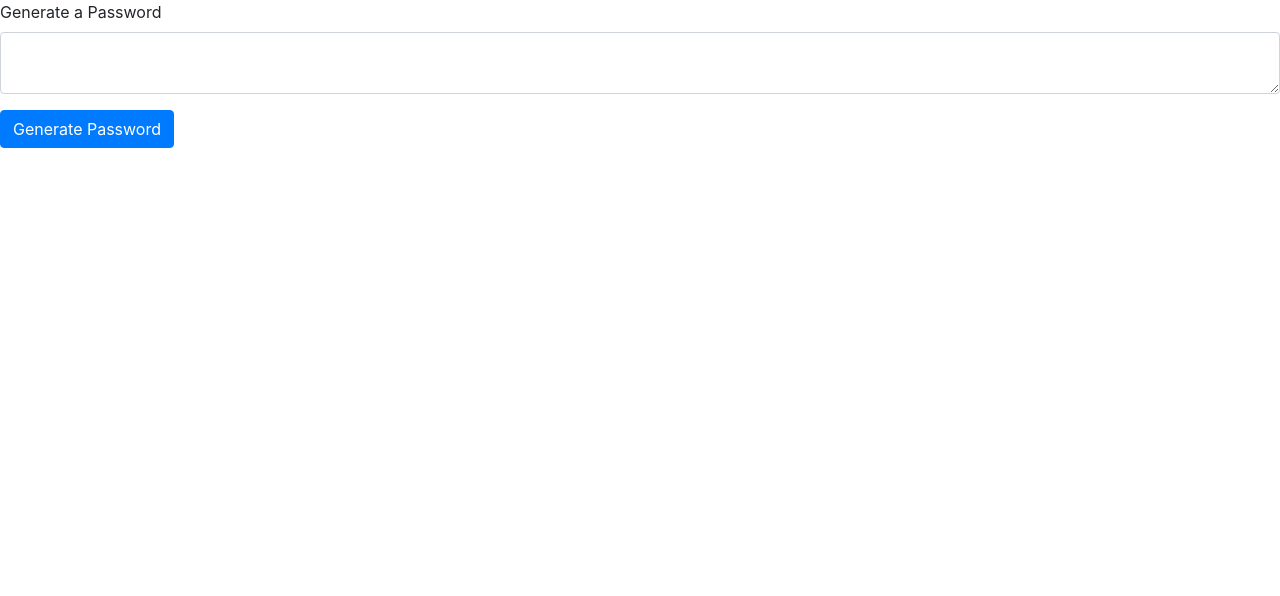
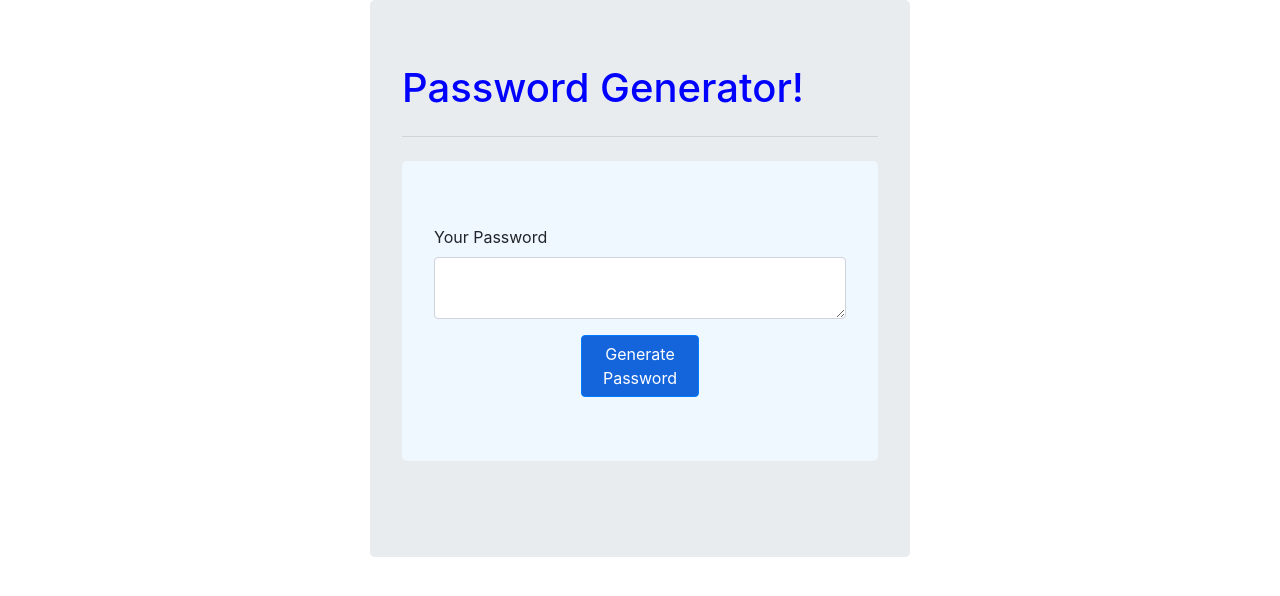
Before and after one commit to KimberliTompkins/Password-Generator, a plain HTML site: page index.html in a window 1280 px wide. Drawn offline with nearby package versions, Linux system fonts and the light colour scheme.

Commit message:
added java script and bootstrap elements

```diff
--- a/index.html
+++ b/index.html
@@ -42,14 +42,13 @@
             var specialCharacters = "!\"#$%&'()*+,-./:;<=>?@[\]^_`{|}~";
             var randomString = "";
             var password = "";
-            console.log(specialCharacters);
+            //hide the error message
+            document.getElementById("errorMessage").style.display = "none";
             //prompt for the length of the password
             var passLength = prompt("How long should your password be? ( must be between 8 and 128 characters");
             //verify that the password length is between 8 and 128 characters
             if (passLength < 8 || passLength > 128) {
-                alert("Password is either too short or too long")
-                document.getElementById('passBox').value = 'Password is either too short or too long'
-
+                document.getElementById("errorMessage").style.display = "block";
             }
             else {
                 //prompt for character type. lower case / upper case / special characters
@@ -72,22 +71,47 @@
             for (var i = 1; i <= passLength; i++) {
                 var num = Math.floor(Math.random() * randomString.length) ;
                 password = password + randomString.charAt(num);
-                document.getElementById('passBox').value = password;
+                document.getElementById("passBox").value = password;
             }
 
 
       }
     </script>
+    <div class="container">
+        <div class="row">
+            <div class="col-md-3"></div>
+            <div class="col-md-6">
+                <div class="jumbotron">
+                    <h1 class="display-6" style="margin: 0 auto; color:blue">Password Generator!</h1>
+                    <hr class="my-4">
+                    <div class="row">
+                        <div class="col-md-12 mt-30">
+                            <p class="text-center" style="color: red;display: none;" id="errorMessage">Password length must be between 8 and 128 characters</p>
+                        </div>
+                    </div>
+                    <div class="jumbotron" style="background-color: aliceblue;">
                         <form>
                             <div class="form-group">
-            <label for="exampleInputEmail1">Generate a Password</label>
+                                <label for="exampleInputEmail1">Your Password</label>
                                 <textarea class="form-control" aria-label="With textarea" id="passBox"></textarea>
                             </div>
-
-        <button type="button" class="btn btn-primary" onclick="generatePass()">
+                            <div class="row">
+                                <div class="col-md-4"></div>
+                                <div class="col-md-4 ">
+                                    <button type="button" class="btn btn-primary " style="background-color: rgb(20, 100, 220);" onclick="generatePass()">
                                         Generate Password
                                     </button>
+                                </div>
+                                <div class="col-md-4"></div>
+                            </div>
                         </form>
+                    </div>
+
+                </div>
+            </div>
+            <div class="col-md-3"></div>
+        </div>
+    </div>
 </body>
 
 </html>
```
Lines whose indentation alone changed are shown as unchanged.
